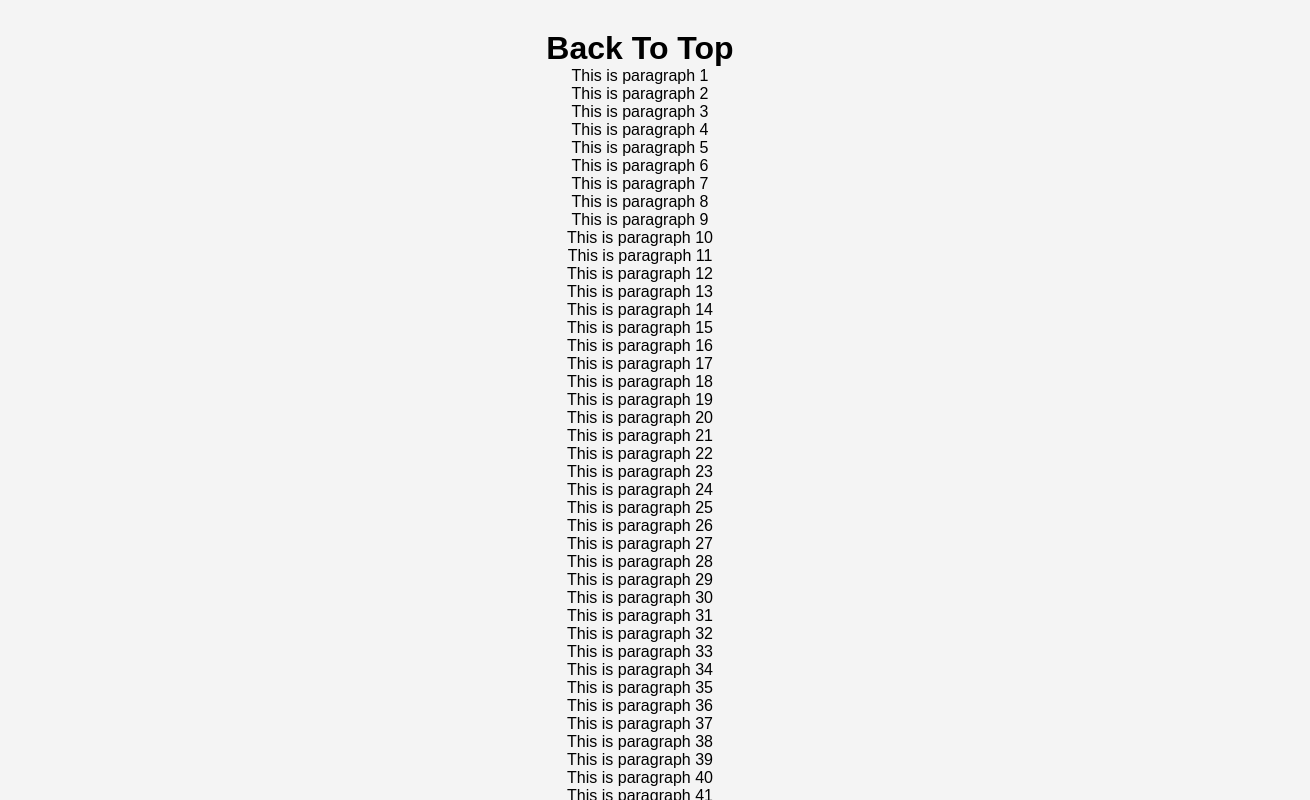
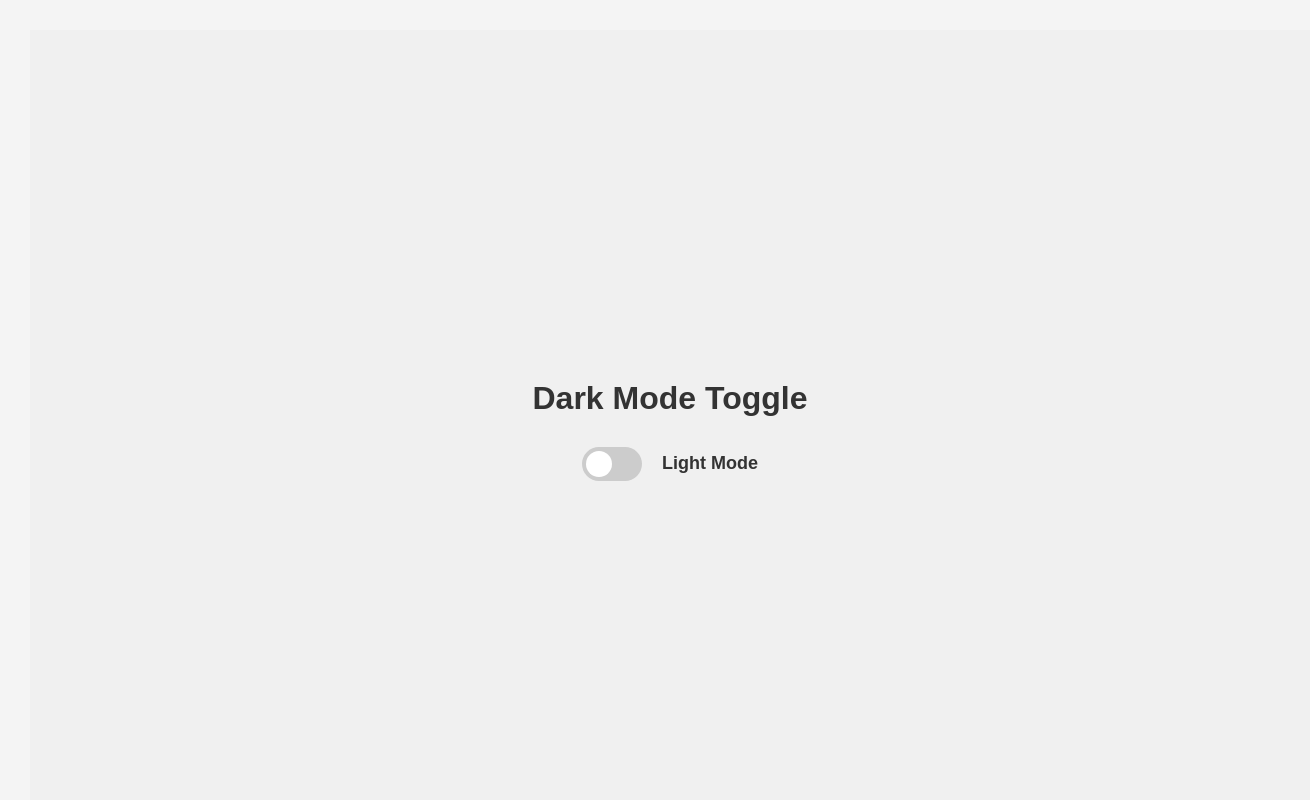
Before and after one commit to sonam002/react-interview-practice, a React (Vite) app: page / in a window 1280 px wide. Shown: the top 800 px of the page, 1310 px wide, since content can reach past the window. Built offline with nearby package versions, Linux system fonts and the light colour scheme.

Commit message:
003 Dark Mode

```diff
--- a/src/App.js
+++ b/src/App.js
@@ -4,6 +4,7 @@ import "./index.css";
 
 import ProgressBar from "./problems/001-progress-bar/ProgressBar";
 import BacktoTop from "./problems/002-back-to-top/BacktoTop";
+import DarkMode from "./problems/003-dark-mode/DarkMode";
 
 const root = ReactDOM.createRoot(document.getElementById("root"));
 
@@ -11,7 +12,8 @@ const App = () => {
     return (
         <div className = "app">
             {/*<ProgressBar />*/}
-            <BacktoTop />
+            {/*<BacktoTop />*/}
+            <DarkMode />
         </div>
     );
 };
--- /dev/null
+++ b/src/problems/003-dark-mode/DarkMode.js
@@ -0,0 +1,26 @@
+import React, { useEffect, useState } from 'react';
+import './style.css'
+
+function DarkModeToggle() {
+  const [isDark, setIsDark] = useState(false);
+  return (
+    <div className={`container ${isDark ? "dark-mode" : "light-mode"}`}>
+      <h1>Dark Mode Toggle</h1>
+      <div className="toggle-container">
+        <label className="switch">
+          <input
+          type="checkbox"
+          checked = {isDark}
+          onChange = {() => setIsDark(!isDark)}
+          />
+          <span className="slider round"></span>
+        </label>
+        <span className="mode-text">
+          {isDark ? "Dark Mode" : "Light Mode"}
+        </span>
+      </div>
+    </div>
+  );
+}
+
+export default DarkModeToggle;
--- /dev/null
+++ b/src/problems/003-dark-mode/style.css
@@ -0,0 +1,89 @@
+body {
+  margin: 0;
+}
+
+/* Light Mode */
+.light-mode {
+  background-color: #f0f0f0;
+  color: #333;
+}
+
+/* Dark Mode */
+.dark-mode {
+  background-color: #121212;
+  color: white;
+}
+
+.container {
+  text-align: center;
+  height: 100vh;
+  width: 100vw;
+  display: flex;
+  flex-direction: column;
+  justify-content: center;
+  align-items: center;
+}
+
+h1 {
+  font-size: 32px;
+  margin-bottom: 30px;
+}
+
+.toggle-container {
+  display: flex;
+  justify-content: center;
+  align-items: center;
+  gap: 20px;
+}
+
+.mode-text {
+  font-size: 18px;
+  font-weight: bold;
+  color: inherit;
+}
+
+/* Toggle switch styles */
+.switch {
+  position: relative;
+  display: inline-block;
+  width: 60px;
+  height: 34px;
+}
+
+.switch input {
+  opacity: 0;
+  width: 0;
+  height: 0;
+}
+
+.slider {
+  position: absolute;
+  cursor: pointer;
+  top: 0;
+  left: 0;
+  right: 0;
+  bottom: 0;
+  background-color: #ccc;
+  transition: 0.4s;
+  border-radius: 50px;
+}
+
+.slider:before {
+  position: absolute;
+  content: "";
+  height: 26px;
+  width: 26px;
+  border-radius: 50px;
+  left: 4px;
+  bottom: 4px;
+  background-color: white;
+  transition: 0.4s;
+}
+
+input:checked + .slider {
+  background-color: #4caf50;
+}
+
+input:checked + .slider:before {
+  transform: translateX(26px);
+}
```
